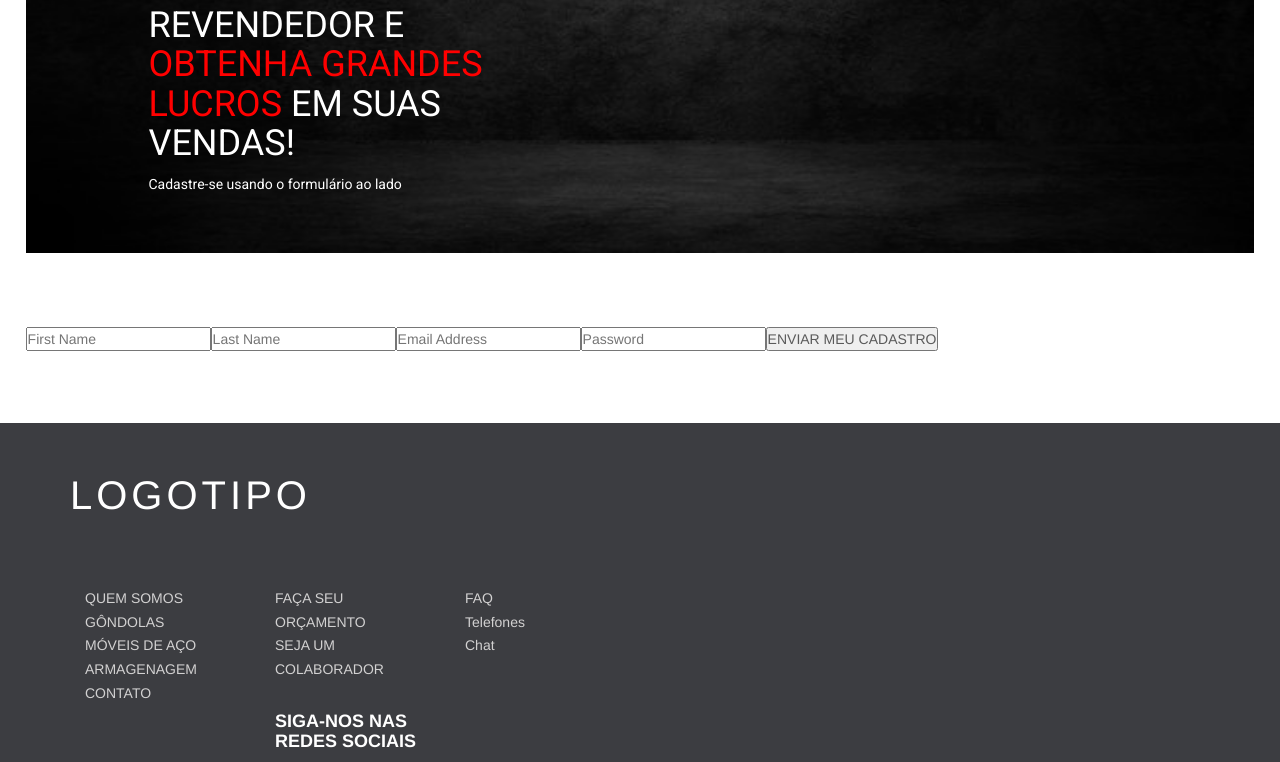
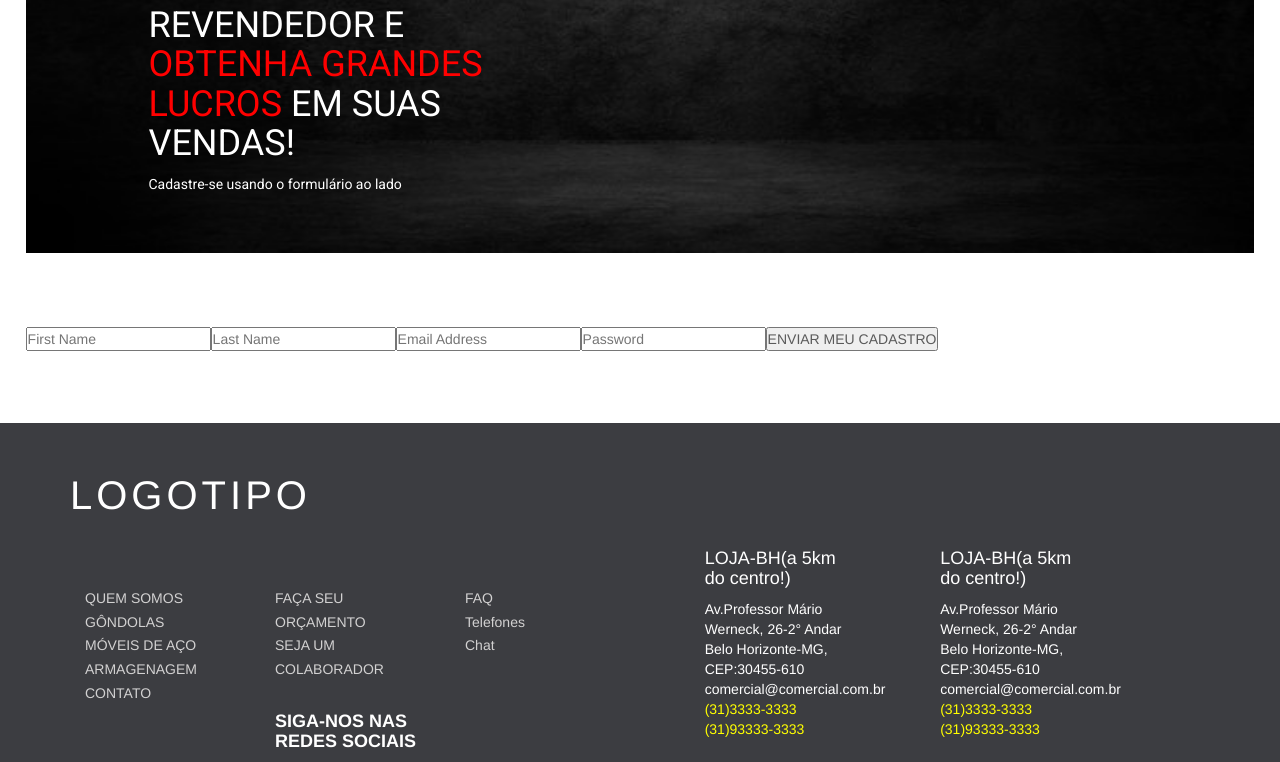
Before and after one commit to matheussantosws/Desafio-Front-Estagio, a plain HTML site: page index.html in a window 1280 px wide. Shown: the part 1481-2243 px from the top of the page. Drawn offline with nearby package versions, Linux system fonts and the light colour scheme.

Commit message:
update lozalização
creat div localização

```diff
--- a/css/style.css
+++ b/css/style.css
@@ -305,10 +305,20 @@ form {
 
 /*============= FOOTER - LOCALIZAÇÃO ===============*/
 .localizacao {
-  padding-top: 5%;
-  text-align: center;
-  background-color:#231f20;
+  width: 50%;
+  text-align:left;
+  color: white;
+  display: flex;
+  justify-content: center;
+  margin-left: 45%;
+  margin-top: -20%;
 }
-.enderecos {
-  color:white
+
+.loc1 {
+  width: 25%;
 }
+
+.loc2 {
+  width: 25%;
+  margin-left: 15%;
+}
--- a/index.html
+++ b/index.html
@@ -269,5 +269,26 @@
           <script src="https://ajax.googleapis.com/ajax/libs/jquery/1.12.4/jquery.min.js"></script>
           <script src="http://maxcdn.bootstrapcdn.com/bootstrap/3.3.7/js/bootstrap.min.js"></script>
     </footer>
+    <div class="localizacao">
+      <div class="loc1">
+        <h4> LOJA-BH(a 5km do centro!)</h4>
+        <p> Av.Professor Mário Werneck,  26-2° Andar
+          Belo Horizonte-MG, CEP:30455-610
+          comercial@comercial.com.br
+          <span style="color: yellow;">(31)3333-3333</span>
+          <span style="color: yellow;">(31)93333-3333</span>
+        </p>
+      </div>
+      <div class="loc2">
+        <h4> LOJA-BH(a 5km do centro!)</h4>
+        <p> Av.Professor Mário Werneck,  26-2° Andar
+          Belo Horizonte-MG, CEP:30455-610
+          comercial@comercial.com.br
+          <span style="color: yellow;">(31)3333-3333</span>
+          <span style="color: yellow;">(31)93333-3333</span>
+        </p>
+
+      </div>
+    </div>
   </body>
 </html>
```
